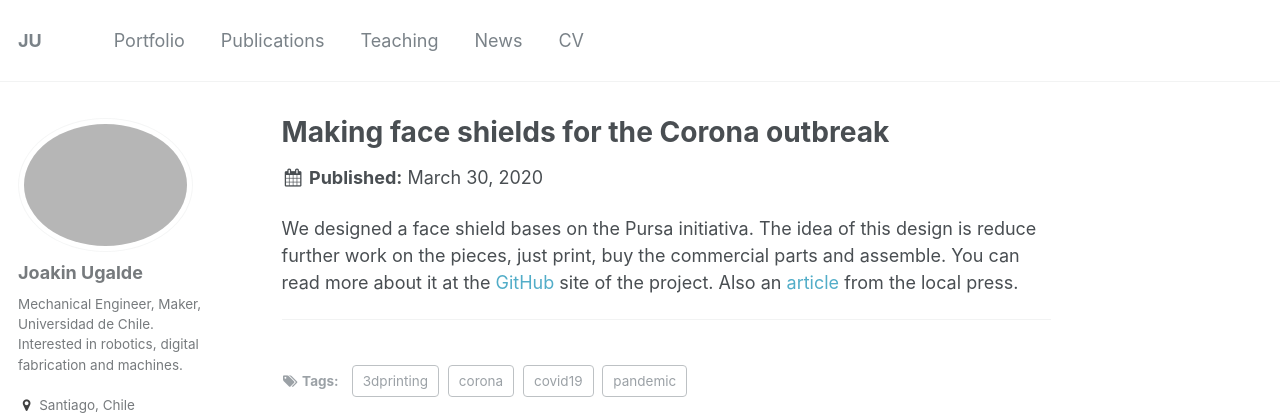
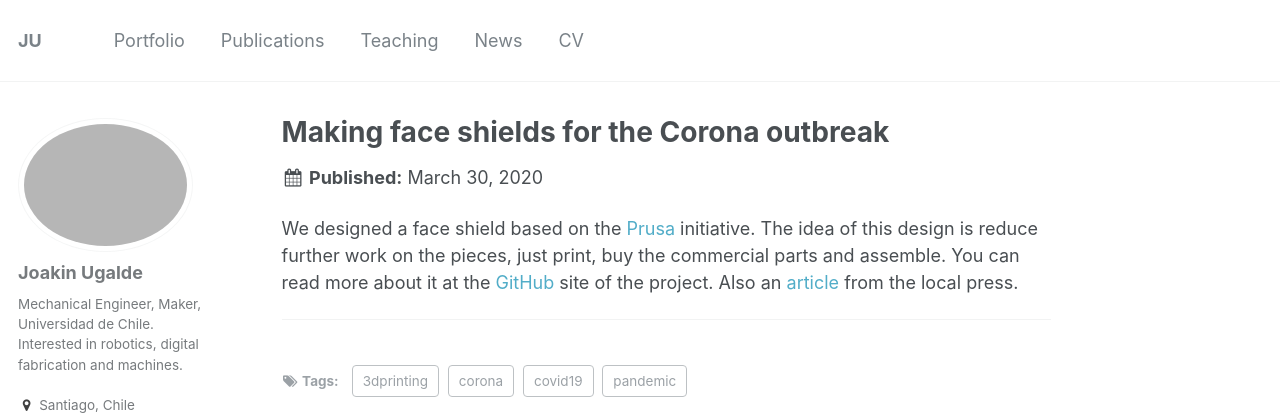
Before and after one commit to jkugalde/jkugalde.github.io, a Jekyll site: the page built from _posts/2020-03-30-headband.md, in a window 1280 px wide. Shown: the top 415 px of the page. Built offline with Jekyll 4.4.1, drawn with Linux system fonts in a browser that asks for light colours; some web fonts are replaced.

Commit message:
Initial commit

```diff
--- a/_posts/2020-03-30-headband.md
+++ b/_posts/2020-03-30-headband.md
@@ -9,7 +9,7 @@ tags:
   - 3dprinting
 ---
 
-We designed a face shield bases on the Pursa initiativa. The idea of this design is reduce further work on the pieces, just print, buy the commercial parts and assemble. You can read more about it at the [GitHub](https://github.com/FabLabUChile/fabuchile-face-shield) site of the project. Also an [article](https://www.latercera.com/que-pasa/noticia/cientificos-chilenos-disenan-mascara-protectora-imprimible-en-3d-compostable-y-de-uso-abierto/F7MEVCYFVJALHKGSFPWE6PBHDQ/) from the local press.
+We designed a face shield based on the [Prusa](https://www.prusaprinters.org/prints/25857-prusa-protective-face-shield-rc3) initiative. The idea of this design is reduce further work on the pieces, just print, buy the commercial parts and assemble. You can read more about it at the [GitHub](https://github.com/FabLabUChile/fabuchile-face-shield) site of the project. Also an [article](https://www.latercera.com/que-pasa/noticia/cientificos-chilenos-disenan-mascara-protectora-imprimible-en-3d-compostable-y-de-uso-abierto/F7MEVCYFVJALHKGSFPWE6PBHDQ/) from the local press.
 
 
 ------
```
